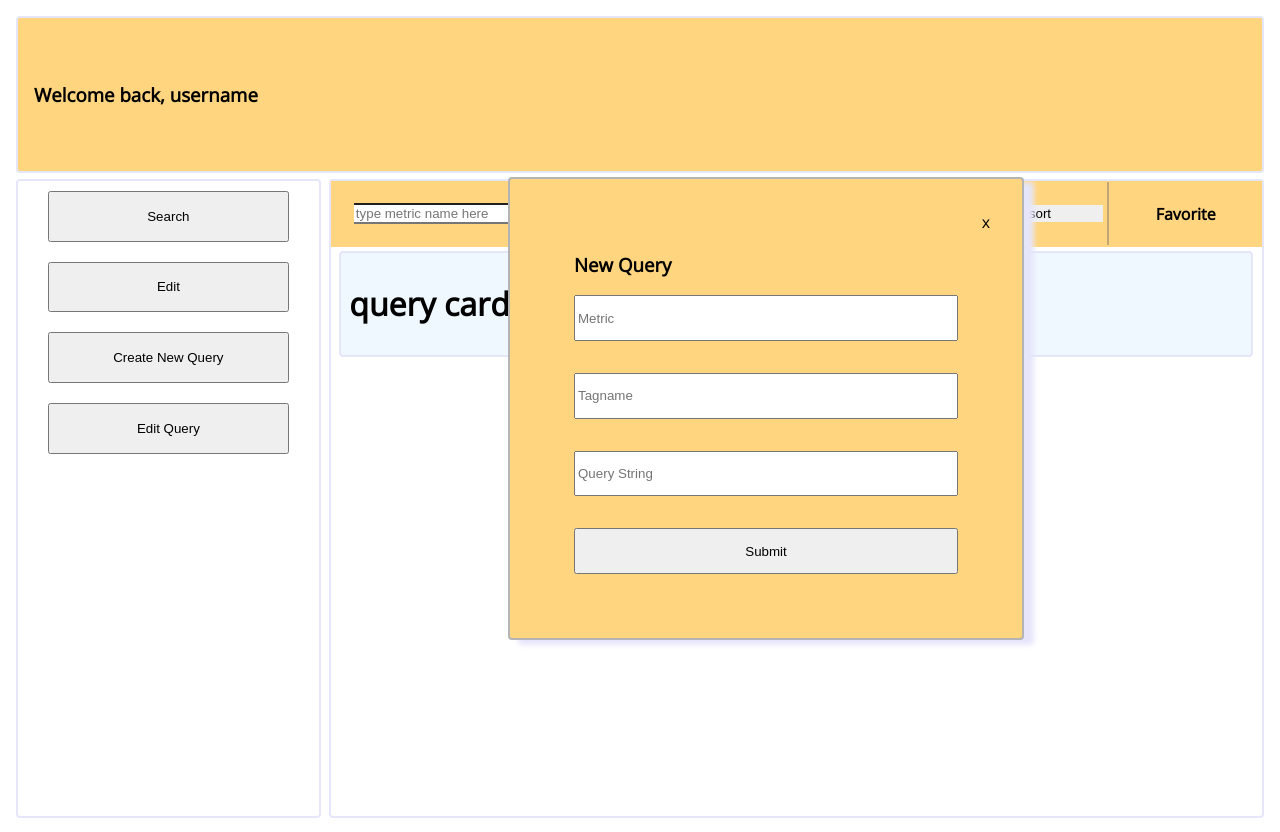
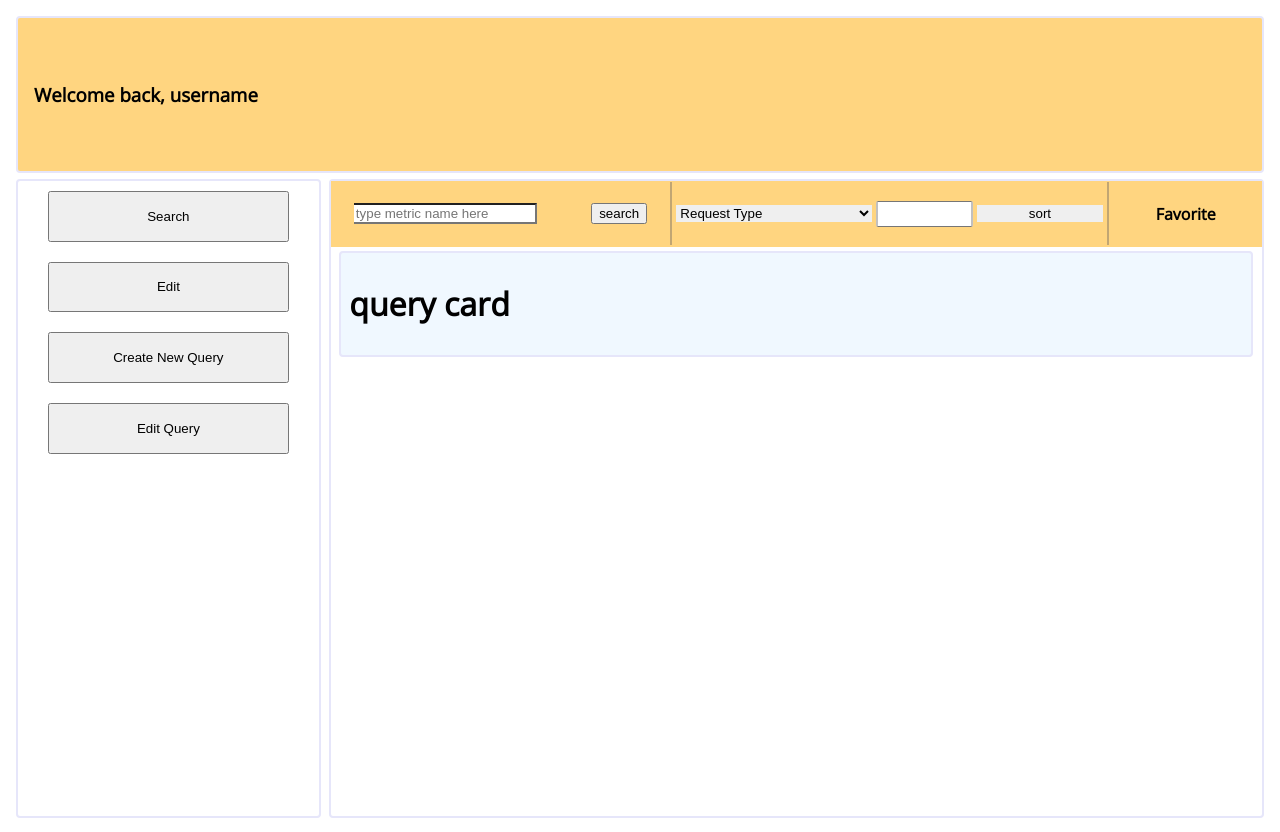
Before and after one commit to SQLizr/SQLizr, a React app: page / in a window 1280 px wide. Built offline with nearby package versions, Linux system fonts and the light colour scheme.

Commit message:
popup is opening when new query button in clicked

```diff
--- a/src/client/components/Toolbox.tsx
+++ b/src/client/components/Toolbox.tsx
@@ -1,9 +1,19 @@
 function Toolbox () {
+
+  const handleClicks = (e: { target: any; }) => {
+
+    const popupBox = document.querySelector('#query-form-popup') as HTMLElement
+
+    if ( e.target.id === 'create-query-btn'){
+      popupBox.style.display = 'flex'
+    }
+  }
+
   return(
      <div id="toolbox">
       <button>Search</button>
       <button>Edit</button>
-      <button>Create New Query</button>
+      <button id="create-query-btn" onClick={handleClicks}>Create New Query</button>
       <button>Edit Query</button>
      </div>
   );
--- a/src/public/styles.scss
+++ b/src/public/styles.scss
@@ -137,7 +137,7 @@ html{
   border: 2px solid rgb(181, 180, 180);
   border-radius: .25em;
   box-shadow: 10px 5px 5px $border-color;
-  display: flex;
+  display: none;
   flex-direction: column;
   justify-content: center;
 
```
